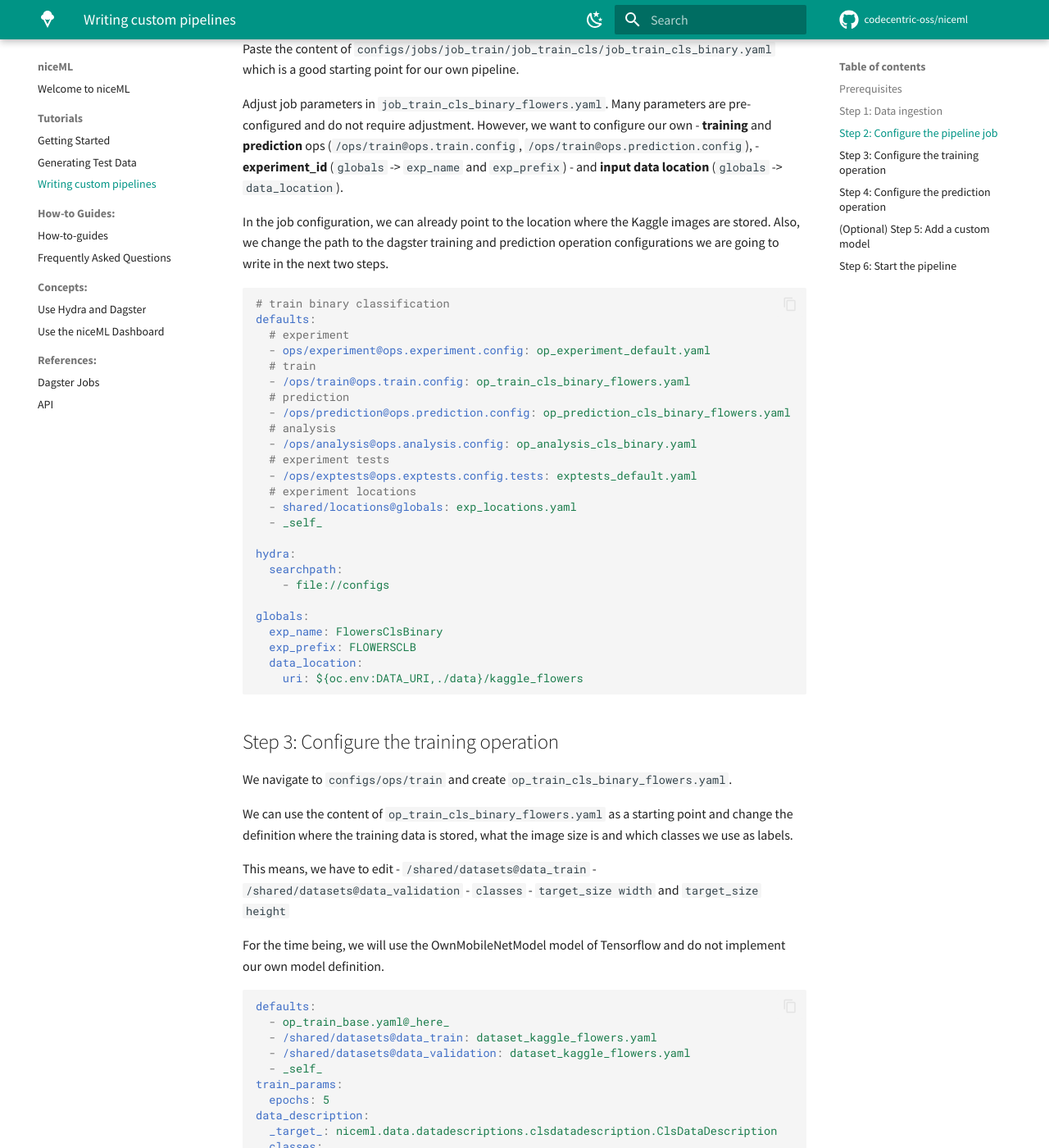
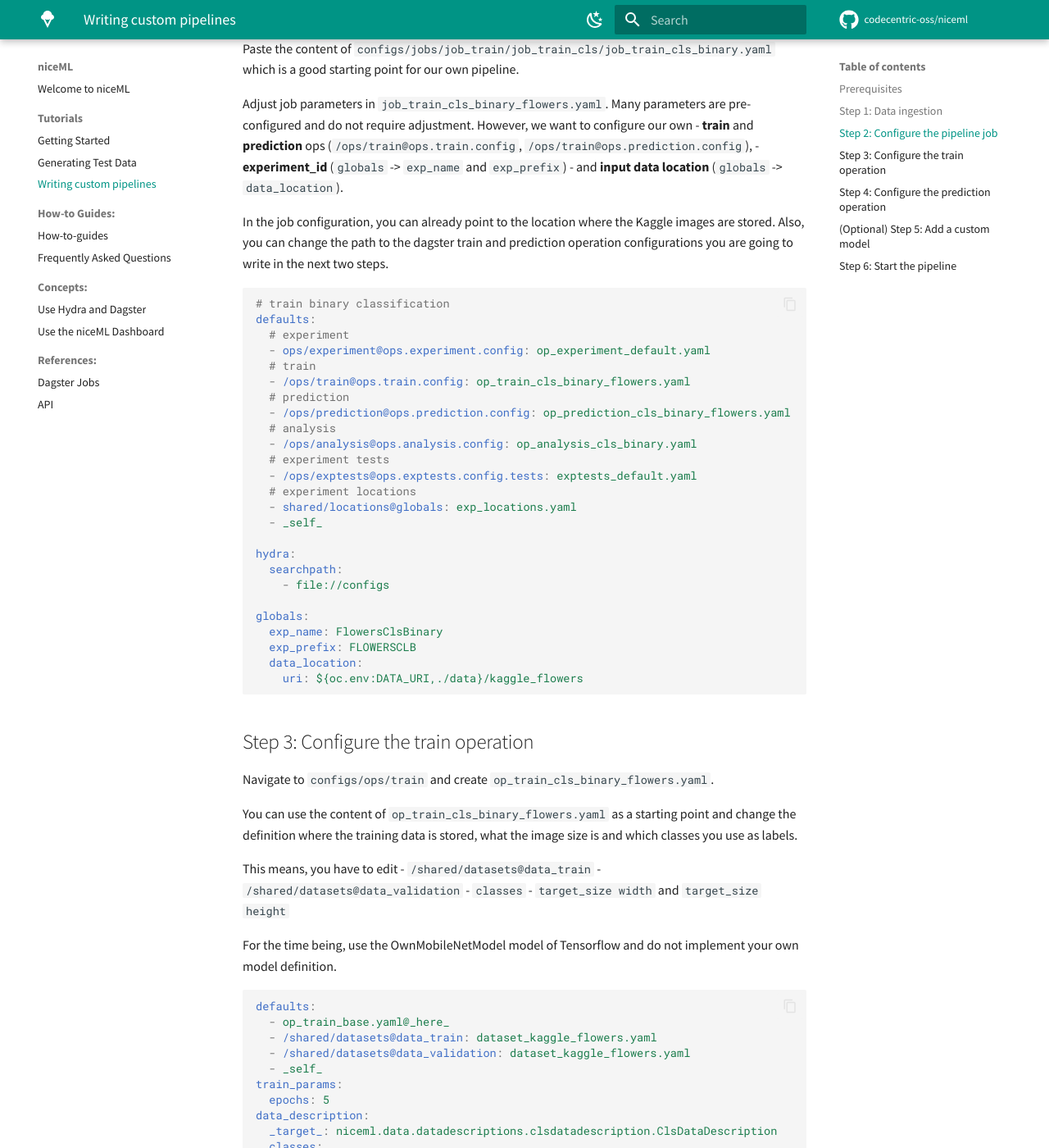
Before and after one commit to codecentric-oss/niceml, an MkDocs documentation site: the page built from docs/write-custom-pipeline.md, in a window 1280 px wide and 1400 px high, scrolled down 787 px. Shown: the whole window at 82% size. Built offline with MkDocs 1.6.1 and Material for MkDocs 9.7.7, drawn with Linux system fonts in a browser that asks for light colours; comment, search, counter and statistics services are not loaded; some of the changed text lies outside the part shown.

Commit message:
fix: PR feedback

````diff
--- a/docs/write-custom-pipeline.md
+++ b/docs/write-custom-pipeline.md
@@ -28,14 +28,14 @@ starting point for our own pipeline.
 Adjust job parameters in `job_train_cls_binary_flowers.yaml`. Many parameters
 are pre-configured and do not require adjustment. However, we want to configure
 our own
-- **training** and **prediction** ops (`/ops/train@ops.train.config`, `/ops/train@ops.prediction.config`),
+- **train** and **prediction** ops (`/ops/train@ops.train.config`, `/ops/train@ops.prediction.config`),
 - **experiment_id** (`globals` -> `exp_name` and `exp_prefix`)
 - and **input data location** (`globals` -> `data_location`).
 
-In the job configuration, we can already point
+In the job configuration, you can already point
 to the location where the Kaggle images are stored.
-Also, we change the path to the
-dagster training and prediction operation configurations we are going to write in
+Also, you can change the path to the
+dagster train and prediction operation configurations you are going to write in
 the next two steps.
 
 ```yaml
@@ -66,21 +66,21 @@ globals:
     uri: ${oc.env:DATA_URI,./data}/kaggle_flowers
 ```
 
-## Step 3: Configure the training operation
-We navigate to `configs/ops/train` and create `op_train_cls_binary_flowers.yaml`.
+## Step 3: Configure the train operation
+Navigate to `configs/ops/train` and create `op_train_cls_binary_flowers.yaml`.
 
-We can use the content of `op_train_cls_binary_flowers.yaml` as a starting point
+You can use the content of `op_train_cls_binary_flowers.yaml` as a starting point
 and change the definition where the training data is stored, what the image size
-is and which classes we use as labels.
+is and which classes you use as labels.
 
-This means, we have to edit
+This means, you have to edit
 - `/shared/datasets@data_train`
 - `/shared/datasets@data_validation`
 - `classes`
 - `target_size width` and `target_size height`
 
-For the time being, we will use the
-OwnMobileNetModel model of Tensorflow and do not implement our own model definition.
+For the time being, use the
+OwnMobileNetModel model of Tensorflow and do not implement your own model definition.
 
 ```yaml
 defaults:
@@ -127,16 +127,16 @@ learner:
     metrics: [ "accuracy" ]
 ```
 
-You might have noticed, that we did not give a plain directory definition to tell
-niceml where the training images are stored. Instead, we define the datasets within
+You might have noticed, that you did not give a plain directory definition to tell
+niceml where the training images are stored. Instead, you define the datasets within
 a configuration yaml in `configs/shared/datasets/dataset_kaggle_flowers.yaml`. For now,
-we will use as the same configuration as in `dataset_cls_test.yaml`
+use the same configuration as in `dataset_cls_test.yaml`
 
 ## Step 4: Configure the prediction operation
-We create `configs/ops/prediction/op_prediction_cls_binary_flowers.yaml` and use
+Create `configs/ops/prediction/op_prediction_cls_binary_flowers.yaml` and use
 `op_prediction_cls.yaml` as a template.
 
-Here, we only have to change the definition of the training, validation and test datasets with
+Here, only change the definition of the training, validation and test datasets with
 the yaml we wrote in the step before (`dataset_kaggle_flowers.yaml`).
 The prediction configuration should look like this:
 
````
